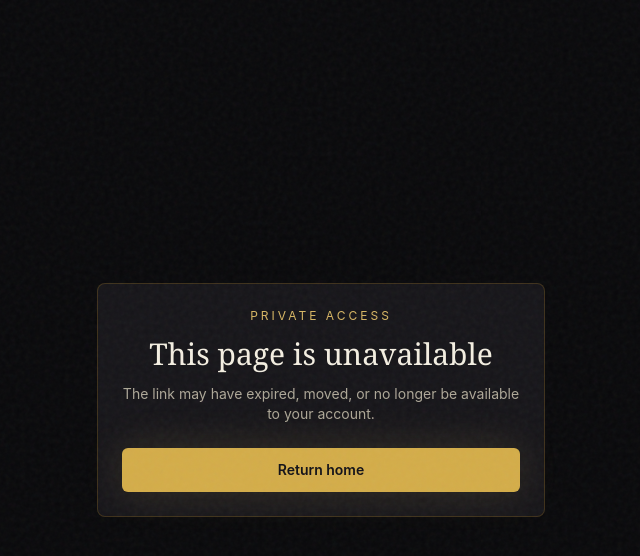
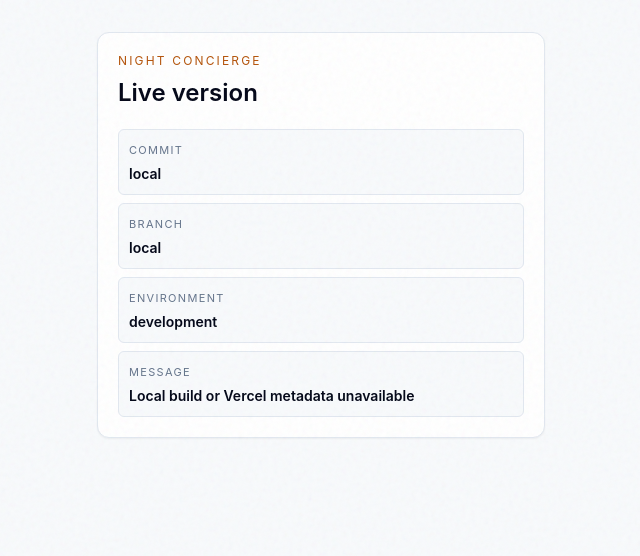
Before and after one commit to arnebakare/night-concierge-platform, a Next.js app: page /version in a window 1280 px wide. Before the commit this address had no page. Shown: the top 556 px of the page, without its empty margins (319-959 px from the left). Built offline with nearby package versions, Linux system fonts and the light colour scheme.

Commit message:
Add live version page

```diff
--- a/app/admin/system/page.tsx
+++ b/app/admin/system/page.tsx
@@ -29,7 +29,7 @@ export default async function AdminSystemPage() {
           <BuildLine label="Environment" value={build.environment} />
           <BuildLine label="Message" value={build.commitMessage} />
         </div>
-        <p className="mt-3 text-xs text-slate-500">You can also open `/api/build` to compare the live commit with the latest commit I give you here.</p>
+        <p className="mt-3 text-xs text-slate-500">You can also open `/version` or `/api/version` to compare the live commit with the latest commit I give you here.</p>
       </LuxuryCard>
 
       <div className="compact-list grid gap-2">
--- /dev/null
+++ b/app/api/version/route.ts
@@ -0,0 +1,6 @@
+import { NextResponse } from "next/server";
+import { getBuildInfo } from "@/lib/services/build-info";
+
+export function GET() {
+  return NextResponse.json(getBuildInfo());
+}
--- /dev/null
+++ b/app/version/page.tsx
@@ -0,0 +1,29 @@
+import { getBuildInfo } from "@/lib/services/build-info";
+
+export default function VersionPage() {
+  const build = getBuildInfo();
+
+  return (
+    <main className="min-h-screen bg-slate-50 px-4 py-8 text-slate-950">
+      <div className="mx-auto max-w-md rounded-xl border border-slate-200 bg-white p-5 shadow-sm">
+        <p className="text-xs uppercase tracking-[0.18em] text-amber-700">Night Concierge</p>
+        <h1 className="mt-2 text-2xl font-semibold">Live version</h1>
+        <div className="mt-5 grid gap-2 text-sm">
+          <Line label="Commit" value={build.shortSha} />
+          <Line label="Branch" value={build.branch} />
+          <Line label="Environment" value={build.environment} />
+          <Line label="Message" value={build.commitMessage} />
+        </div>
+      </div>
+    </main>
+  );
+}
+
+function Line({ label, value }: Readonly<{ label: string; value: string }>) {
+  return (
+    <div className="rounded-md border border-slate-200 bg-slate-50 p-2.5">
+      <p className="text-[11px] uppercase tracking-[0.12em] text-slate-500">{label}</p>
+      <p className="mt-1 break-words font-semibold">{value || "Not available"}</p>
+    </div>
+  );
+}
```
